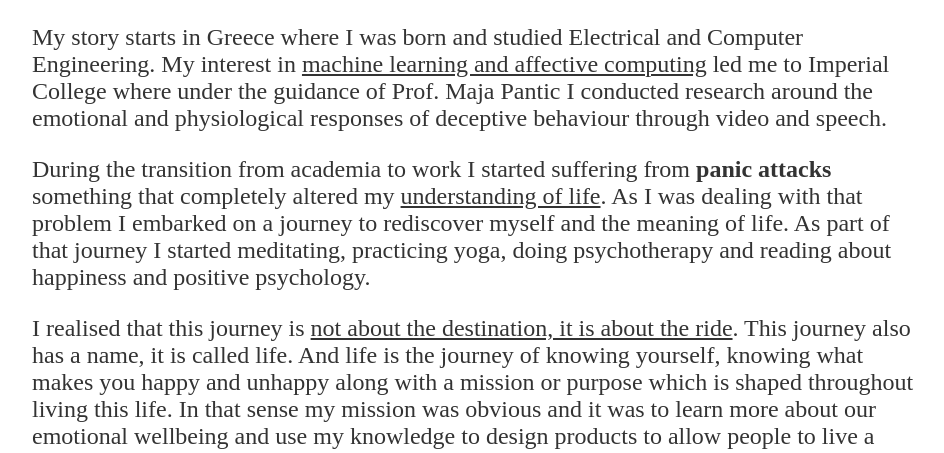
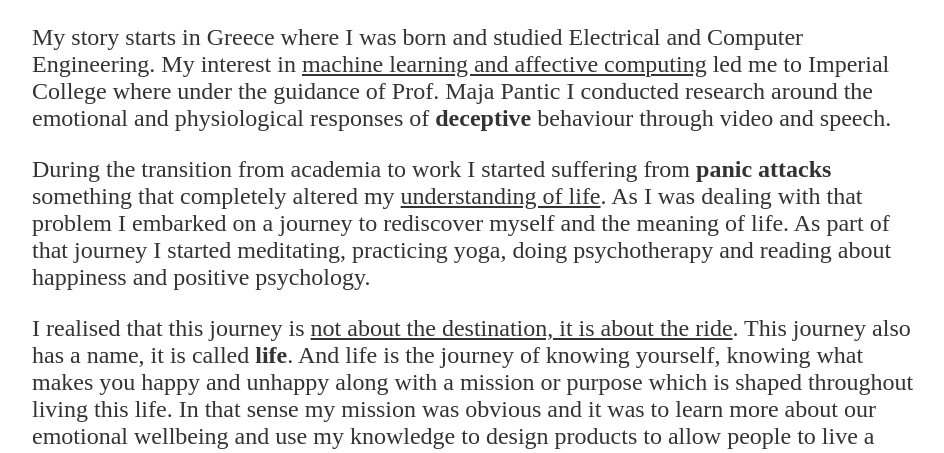
Before and after one commit to nsorros/nsorros.github.io, a Jekyll site: the page built from index.html, in a window 1280 px wide. Shown: the part 187-640 px from the top of the page, without its empty margins (160-1104 px from the left). Built offline with Jekyll 4.4.1, drawn with Linux system fonts in a browser that asks for light colours; some of the changed text lies outside the part shown.

```diff
--- a/index.html
+++ b/index.html
@@ -7,7 +7,7 @@ title: My life so far ...
 	My story starts in Greece where I was born and studied Electrical and Computer Engineering.
 	My interest in <u>machine learning and affective computing</u> led me to Imperial College
 	where under the guidance of Prof. Maja Pantic I conducted research around the emotional and physiological responses
-	of deceptive behaviour through video and speech.
+	of <b>deceptive</b> behaviour through video and speech.
 </p>
 
 <p>
@@ -18,7 +18,7 @@ title: My life so far ...
 
 <p>
 	I realised that this journey is <u>not about the destination, it is about the ride</u>.
-	This journey also has a name, it is called life. And life is the journey of knowing yourself,
+	This journey also has a name, it is called <b>life</b>. And life is the journey of knowing yourself,
 	knowing what makes you happy and unhappy along with a mission or purpose which is shaped throughout living this life.
 	In that sense my mission was obvious and it was to learn more about our emotional wellbeing and use my knowledge to design products to allow people to live a happier and more fulfilling life.
 </p>
```
